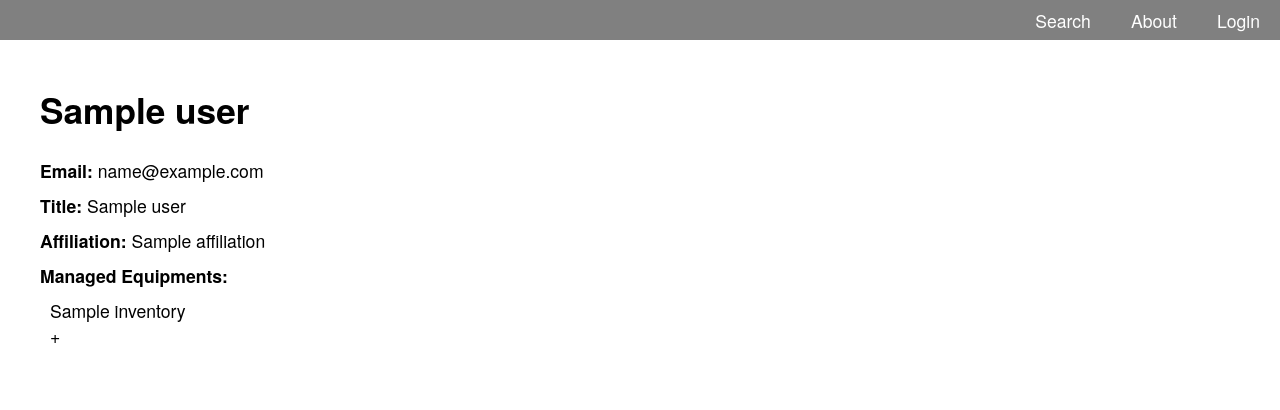
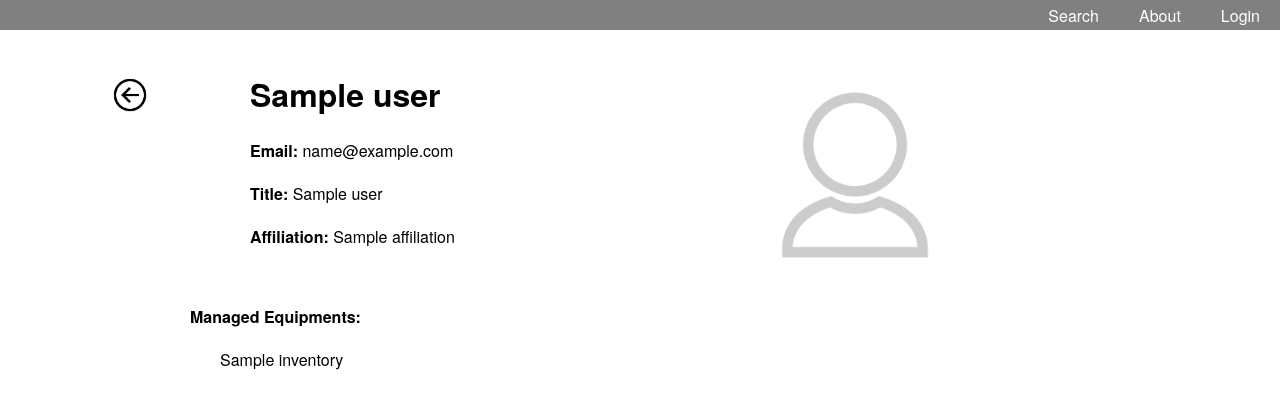
Before and after one commit to jzfqiu/IME-Inventory-Database, a Flask app: page /user/sample in a window 1280 px wide. Shown: the top 410 px of the page. Run offline with Flask 2, Linux system fonts and the light colour scheme; a database or web service that is not in the repository returns one stand-in record (values such as "Sample title").

Commit message:
added equipments on user page, adjusted font size

```diff
--- a/web/search.py
+++ b/web/search.py
@@ -85,12 +85,12 @@ def user(username):
 
 
 
-@search_bp.route('/details/<_id>')
-def details(_id):
+@search_bp.route('/equipment/<_id>')
+def equipment(_id):
     collection = db.get_db()['inventory']
     res = collection.find_one({'_id': ObjectId(_id)})
     _, cat, _ = db.unroll_cat(res['category'], True)
-    return render_template('details.html',
+    return render_template('equipment.html',
                            result=res,
                            cat=cat,
                            GOOGLE_MAP_API_KEY=current_app.config['GOOGLE_MAP_API_KEY'],
--- a/web/static/css/base.css
+++ b/web/static/css/base.css
@@ -31,9 +31,16 @@ body {
     margin: auto;
     display: flex;
     flex-wrap: wrap;
-    font-size: 110%;
+    /* font-size: 100%; */
 }
 
 p {
     margin: 0;
 }
+
+button {
+    border: 1px solid gray;
+    border-radius: 7px;
+    font-size: 0.8em;
+    background-color: whitesmoke;
+}
--- a/web/static/css/details.css
+++ b/web/static/css/details.css
@@ -1,51 +1,47 @@
-/* details.css */
+/* details.css: for equipment.html and user.html */
 
 .details {
     display: flex;
     width: 100%;
-    max-width: 1200px;
+    max-width: 900px;
     margin: auto;
     padding: 20px;
     flex-wrap: wrap;
 }
 
-.details-ul {
+.details ul {
     list-style-type: circle;
 }
 
-.details-backButton {
+#backButton {
     position: relative;
     left: -80px;
     top: 25px;
     height: 0;
 }
 
-.details-name {
-    width: 100%;
-}
-
-.details-overview {
+.details-full {
     width: 100%;
 }
 
 .details-lrow {
-    width: 60%;
+    width: calc(60% - 40px);
 }
 
 .details-rrow {
-    width: 40%;
+    width: calc(40% - 40px);
 }
 
-.details-block {
+.details-container div {
     margin: 20px;
 }
 
-.details-img__wrapper {
+.details-img {
     text-align: center;
     height: 350px;
 }
 
-.details-img__img {
+.details-img img {
     width: 350px;
     max-height: 350px;
 }
--- a/web/static/css/dropdown.css
+++ b/web/static/css/dropdown.css
@@ -1,8 +1,8 @@
 /* ============== dropdown ============== */
 .catDropdown {
     position: absolute;
-    margin-top: 160px;
-    margin-left: 250px;
+    top: 150px;
+    left: 250px;
     max-width: 800px;
     display: none;
     border-top: 1px solid gray;
--- a/web/static/css/navbar.css
+++ b/web/static/css/navbar.css
@@ -1,6 +1,6 @@
 /* ============== NavBar ============== */
 .navbar {
-    height: 40px;
+    height: 30px;
     width: 100%;
     display: flex;
     justify-content: flex-end;
--- a/web/static/css/overlay.css
+++ b/web/static/css/overlay.css
@@ -49,10 +49,6 @@
     height: 40px;
     width: 80px;
     margin: auto;
-    border: 1px solid gray;
-    border-radius: 7px;
-    font-size: 0.8em;
-    background-color: whitesmoke;
 }
 
 .overlay-detail p {
--- a/web/static/css/user.css
+++ b/web/static/css/user.css
@@ -1,10 +1,9 @@
-.user {
-    width: 100%;
-    max-width: 1200px;
-    margin: auto;
-    padding: 20px;
+.user-equipment li {
+    list-style-type: none;
+    display: flex;
+    margin: 20px
 }
 
-.user p {
-    margin: 10px 0;
+.user-equipment div {
+    margin: 0 0 0 auto;
 }
--- a/web/templates/results.html
+++ b/web/templates/results.html
@@ -17,7 +17,7 @@
         {% endif %}
     </div>
     <div class="result-block-name__wrapper">
-        <a href="/details/{{ equipment._id }}" class="result-block-name__link">{{ equipment.name }}</a>
+        <a href="/equipment/{{ equipment._id }}" class="result-block-name__link">{{ equipment.name }}</a>
     </div>
 </div>
 {% endfor %}
--- a/web/templates/user.html
+++ b/web/templates/user.html
@@ -1,6 +1,7 @@
 {% extends 'base.html' %}
 
 {% block stylesheet %}
+<link rel="stylesheet" href="{{ url_for('static', filename='css/details.css') }}">
 <link rel="stylesheet" href="{{ url_for('static', filename='css/user.css') }}">
 {% endblock %}
 
@@ -8,25 +9,51 @@
 {% block header %}{{ user['name'] }}{% endblock %}
 
 {% block content %}
-<div class="user">
-    <h1>{{ user['name'] }}</h1>
-    <p><strong>Email: </strong> <a href="mailto: {{ user['email']}}">{{ user['email']}}</a></p>
-    <p><strong>Title: </strong> {{ user['title']}}</p>
-    <p><strong>Affiliation: </strong> {{ user['affiliation']}}</p>
 
+
+<div class="details">
+
+    <div id="backButton">
+        <a href="javascript:history.back()">
+            <img src="{{ url_for('static', filename='assets/back_icon.png') }}"
+             style="width: 40px"
+             alt="Back Button">
+        </a>
+    </div>
+
+    <div class="details-lrow details-container">
+        <div><h1>{{ user['name'] }}</h1></div>
+        <div><strong>Email: </strong> <a href="mailto: {{ user['email']}}">{{ user['email']}}</a></div>
+        <div><strong>Title: </strong> {{ user['title']}}</div>
+        <div><strong>Affiliation: </strong> {{ user['affiliation']}}</div>
+    </div>
+
+    <div class="details-rrow details-container">
+        <img src="{{ url_for('static', filename='assets/user_default.png') }}" width="250px">
+    </div>
+
+
+    <div class="details-full details-container">
         <p><strong>Managed Equipments: </strong></p>
-    <ul>
+        <ul class="user-equipment">
             {% for equipment in equipments %}
             <li>
-            <a href="/details/{{ equipment['id'] }}">{{ equipment['name'] }}</a>
+                <a href="/equipment/{{ equipment['id'] }}">{{ equipment['name'] }}</a>
                 {% if is_manager %}
-            <button>Edit</button>
-            <button>Delete</button>
+                <div>
+                    <button onclick="location.href='/edit/{{ equipment.id }}';">Edit</button>
+                    <button onclick="location.href='/edit/delete/{{ equipment.id }}';">Delete</button>
+                </div>
                 {% endif %}
             </li>
             {% endfor %}
-        <li>+</li>
+
+            {% if is_manager %}
+            <li><button onclick="location.href='/edit/new';">New</button></li>
+            {% endif %}
         </ul>
+    </div>
+
 </div>
 
 
```
Also changed, not shown: web/templates/details.html (deleted, +0 -109 lines), web/templates/equipment.html (added, +111 -0 lines), web/static/assets/user_default.png (added). Lines whose indentation alone changed are shown as unchanged.
